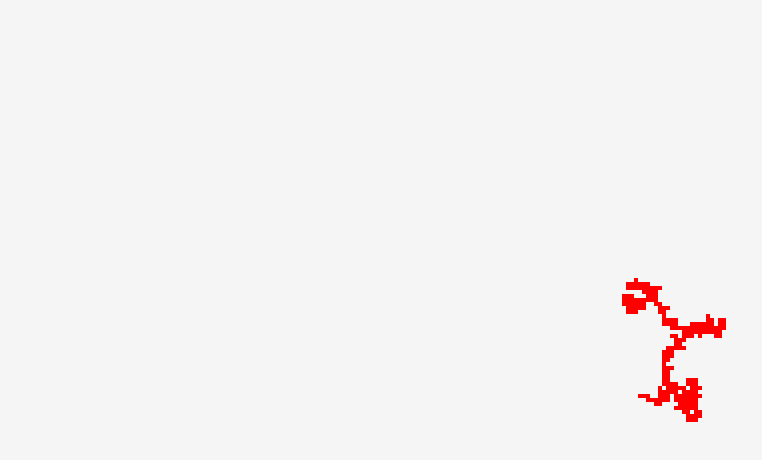
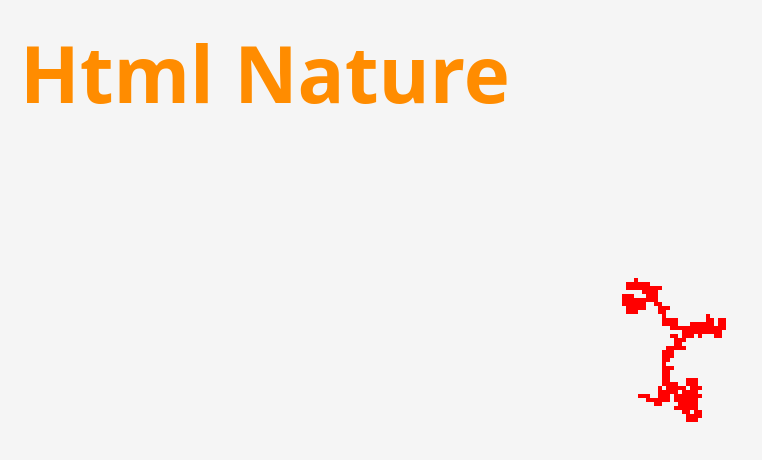
Before and after one commit to ivaneffable/html-nature, a website built with Vite: page index.html in a window 1280 px wide. Shown: the whole page, without its empty margins (0-762 px from the left). Built offline with nearby package versions, Linux system fonts and the light colour scheme.

Commit message:
last touches

```diff
--- a/index.html
+++ b/index.html
@@ -1,12 +1,13 @@
-<!doctype html>
+<!DOCTYPE html>
 <html lang="en">
   <head>
     <meta charset="UTF-8" />
     <link rel="icon" type="image/svg+xml" href="/vite.svg" />
     <meta name="viewport" content="width=device-width, initial-scale=1.0" />
-    <title>html-nature</title>
+    <title>Html Nature</title>
   </head>
   <body>
+    <h1 class="title">Html Nature</h1>
     <div id="app"></div>
     <script type="module" src="/src/main.ts"></script>
   </body>
--- a/src/main.css
+++ b/src/main.css
@@ -8,6 +8,9 @@ html,
 body {
   height: 100%;
   background-color: #f5f5f5;
+  font-family: ui-sans-serif, system-ui, -apple-system, BlinkMacSystemFont,
+    Segoe UI, Roboto, Helvetica Neue, Arial, Noto Sans, sans-serif,
+    Apple Color Emoji, Segoe UI Emoji, Segoe UI Symbol, Noto Color Emoji;
 }
 
 #app {
@@ -22,3 +25,14 @@ body {
   background-color: red;
   pointer-events: none;
 }
+
+.title {
+  position: absolute;
+  top: 20px;
+  left: 20px;
+  font-size: 78px;
+  font-weight: bold;
+  color: #ff8c00;
+  z-index: 1000;
+  pointer-events: none;
+}
--- a/src/main.ts
+++ b/src/main.ts
@@ -19,10 +19,9 @@ class Walker {
       pixel.style.top = `${this.y - 2}px`;
       app.appendChild(pixel);
 
-      // Create jungle-like sounds based on position
-      // Map x to lower frequencies for deeper, more ambient jungle sounds
+      // Map x to lower frequencies for deeper sounds
       const xFrequency = (this.x / window.innerWidth) * 300 + 100; // 100-400 Hz range
-      // Map y to duration - higher positions = shorter chirps (like birds)
+      // Map y to duration - higher positions = shorter chirps
       const yDuration =
         ((window.innerHeight - this.y) / window.innerHeight) * 0.4 + 0.05; // 0.05-0.45 seconds
       playNatureTone(xFrequency, yDuration);
```
